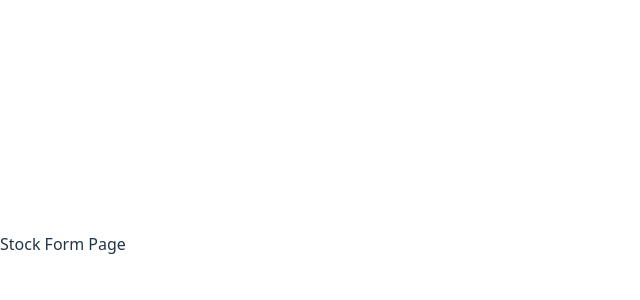
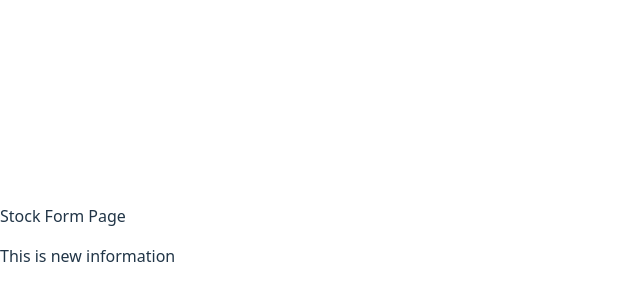
Before and after one commit to pawank505/testproject, a React app: page /stockform in a window 1280 px wide. Shown: the part 156-456 px from the top of the page, without its empty margins (0-640 px from the left). Built offline with nearby package versions, Linux system fonts and the light colour scheme; the HTML template or start-up script is replaced by a standard one.

Commit message:
SCRUM-2 New stock info added [auto-pr, taskcompleted, main]

```diff
--- a/src/components/Stockform.jsx
+++ b/src/components/Stockform.jsx
@@ -4,6 +4,7 @@ const Stockform = () => {
   return (
     <div className="bg-gray-800 w-screen h-screen text-white flex items-center justify-center text-3xl">
       Stock Form Page
+      <p>This is new information</p>
     </div>
   );
 };
```
